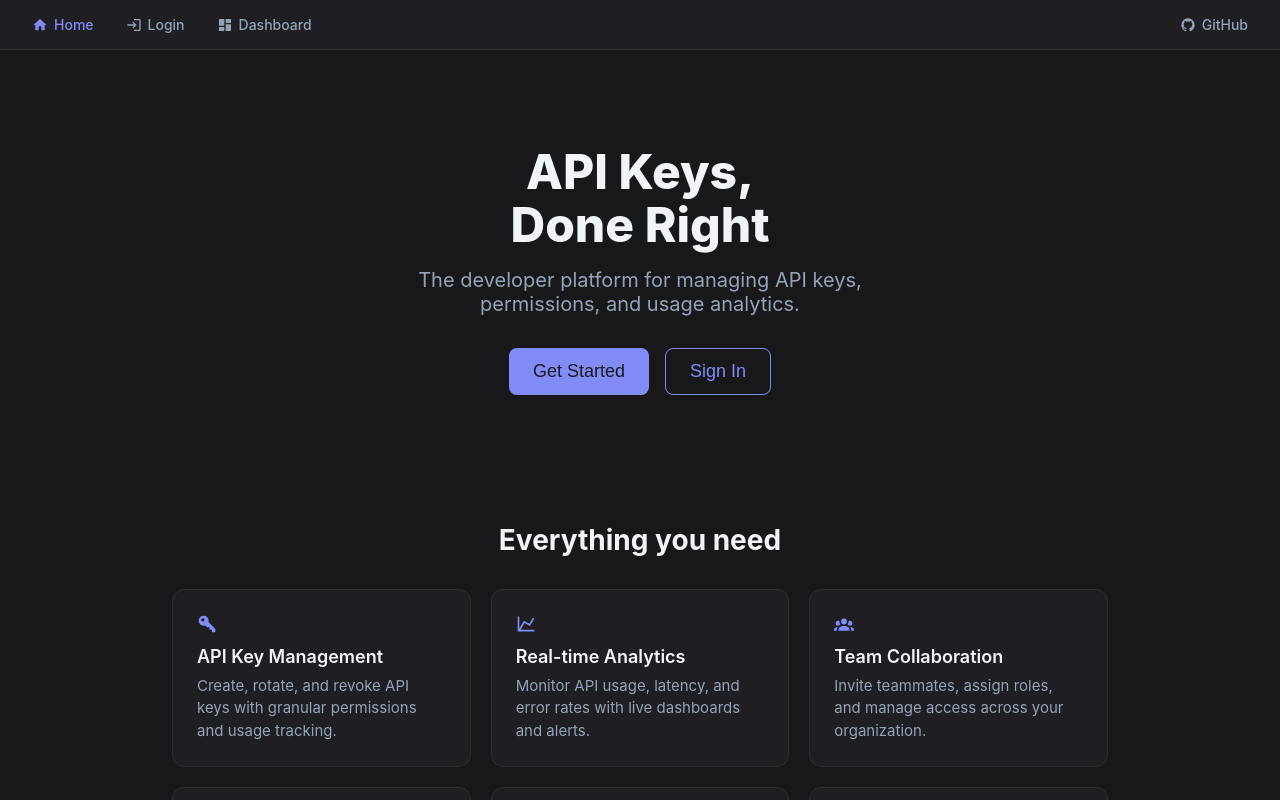
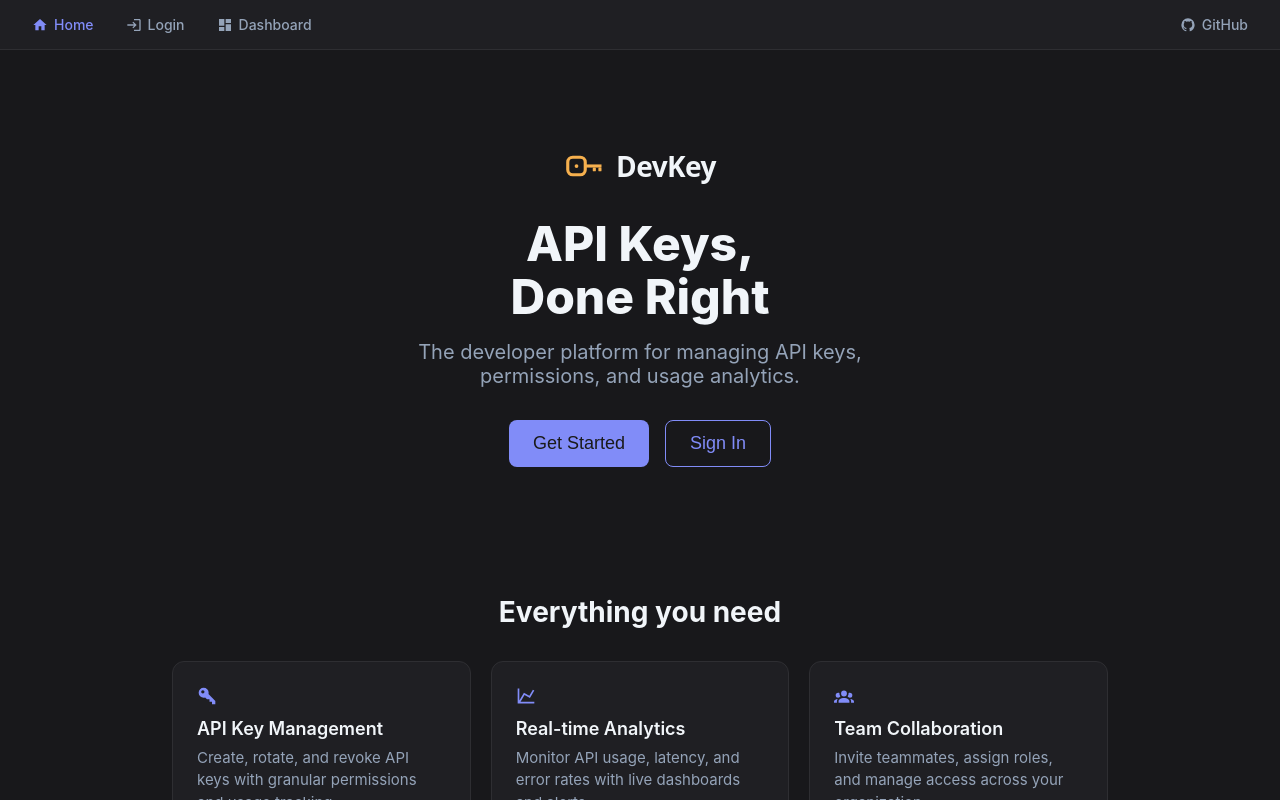
Before and after one commit to vuetifyjs/devkey, a Vue app: page / in a window 1280 px wide. Shown: the top 800 px of the page. Built offline with nearby package versions, Linux system fonts and the light colour scheme; a small style sheet from the web is missing.

Commit message:
chore(brand): place DkLogo on landing, login, and dashboard pages

```diff
--- a/src/pages/DashboardPage.vue
+++ b/src/pages/DashboardPage.vue
@@ -11,12 +11,13 @@
     mdiMagnify,
     mdiPlus,
   } from '@mdi/js'
+  import DkCard from '../components/DkCard.vue'
+  import DkCollapsible from '../components/DkCollapsible.vue'
+  import DkCommandPalette from '../components/DkCommandPalette.vue'
   import DkLayout from '../components/DkLayout.vue'
-  import DkCollapsible from '../components/DkCollapsible.vue'
-  import DkCard from '../components/DkCard.vue'
+  import DkLogo from '../components/DkLogo.vue'
+  import DkTable from '../components/DkTable.vue'
   import DkTabs from '../components/DkTabs.vue'
-  import DkTable from '../components/DkTable.vue'
-  import DkCommandPalette from '../components/DkCommandPalette.vue'
 
   defineOptions({ name: 'DkDashboardPage' })
 
@@ -93,6 +94,10 @@
     </template>
 
     <div class="dk-dashboard">
+      <div class="dk-dashboard__brand">
+        <DkLogo :size="28" class="dk-dashboard__brand-mark" />
+        <span class="dk-dashboard__brand-text">DevKey</span>
+      </div>
       <header class="dk-dashboard__header">
         <h1 class="dk-dashboard__title">Dashboard</h1>
         <div class="dk-dashboard__actions">
@@ -195,6 +200,24 @@
     gap: 1.5rem;
   }
 
+  .dk-dashboard__brand {
+    display: flex;
+    align-items: center;
+    gap: 8px;
+    margin-bottom: 24px;
+  }
+
+  .dk-dashboard__brand-mark {
+    color: #F6B04E;
+  }
+
+  .dk-dashboard__brand-text {
+    font-family: 'Geist', system-ui, sans-serif;
+    font-weight: 800;
+    font-size: 18px;
+    letter-spacing: -0.04em;
+  }
+
   .dk-dashboard__header {
     display: flex;
     align-items: center;
--- a/src/pages/LandingPage.vue
+++ b/src/pages/LandingPage.vue
@@ -15,6 +15,7 @@
   } from '@mdi/js'
   import DkButton from '../components/DkButton.vue'
   import DkCard from '../components/DkCard.vue'
+  import DkLogo from '../components/DkLogo.vue'
   import DkToggle from '../components/DkToggle.vue'
 
   defineOptions({ name: 'DkLandingPage' })
@@ -42,6 +43,10 @@
 <template>
   <div class="dk-landing">
     <header class="dk-landing__hero">
+      <div class="dk-landing__brand">
+        <DkLogo :size="40" class="dk-landing__brand-mark" />
+        <span class="dk-landing__brand-wordmark">DevKey</span>
+      </div>
       <h1 class="dk-landing__title">API Keys,<br>Done Right</h1>
       <p class="dk-landing__subtitle">
         The developer platform for managing API keys, permissions, and usage analytics.
@@ -121,6 +126,25 @@
   .dk-landing__hero {
     text-align: center;
     padding: 6rem 2rem 4rem;
+  }
+
+  .dk-landing__brand {
+    display: flex;
+    align-items: center;
+    justify-content: center;
+    gap: 12px;
+    margin-bottom: 32px;
+  }
+
+  .dk-landing__brand-mark {
+    color: #F6B04E;
+  }
+
+  .dk-landing__brand-wordmark {
+    font-family: 'Geist', system-ui, sans-serif;
+    font-weight: 800;
+    font-size: 28px;
+    letter-spacing: -0.02em;
   }
 
   .dk-landing__title {
--- a/src/pages/LoginPage.vue
+++ b/src/pages/LoginPage.vue
@@ -3,8 +3,9 @@
   import { shallowRef } from 'vue'
   import { useRouter } from 'vue-router'
   import DkButton from '../components/DkButton.vue'
+  import DkCard from '../components/DkCard.vue'
   import DkInput from '../components/DkInput.vue'
-  import DkCard from '../components/DkCard.vue'
+  import DkLogo from '../components/DkLogo.vue'
 
   defineOptions({ name: 'DkLoginPage' })
 
@@ -34,6 +35,7 @@
 <template>
   <div class="dk-login">
     <DkCard class="dk-login__card">
+      <DkLogo :size="40" class="dk-login__mark" />
       <h1 class="dk-login__title">Sign in to DevKey</h1>
       <p class="dk-login__subtitle">Enter your credentials to access the dashboard</p>
 
@@ -84,6 +86,11 @@
     padding: 2rem;
   }
 
+  .dk-login__mark {
+    color: #F6B04E;
+    margin-bottom: 16px;
+  }
+
   .dk-login__title {
     font-size: 1.5rem;
     font-weight: 700;
```
